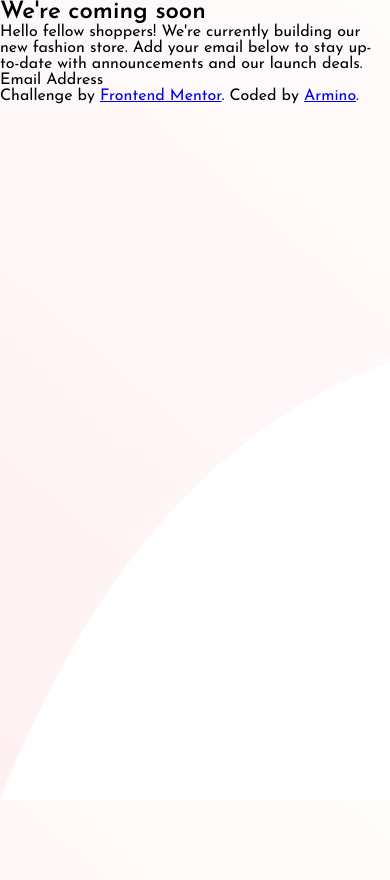
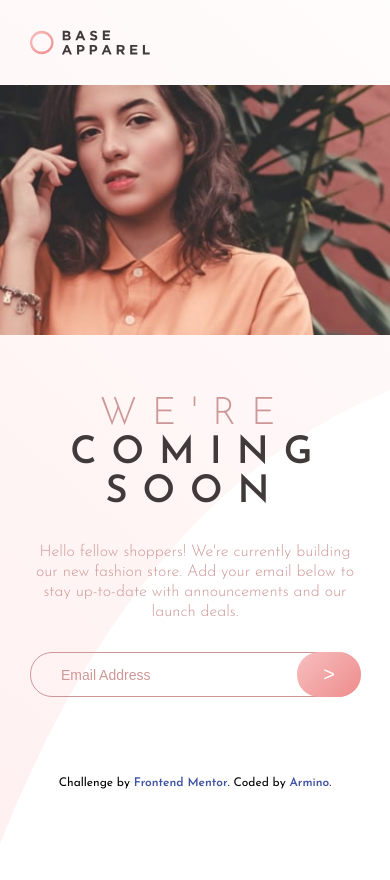
Before and after one commit to armino-dev/base-apparel, a website: page index.html in a window 390 px wide. Shown: the top 880 px of the page. After the commit the page ends 844 px from the top, so only its background shows below. Drawn offline with Linux system fonts and the light colour scheme.

Commit message:
Mobile version almost ready

```diff
--- a/css/style.css
+++ b/css/style.css
@@ -20,14 +20,12 @@ The designs were created to the following widths:
 - Weights: 300, 400, 600
 */
 
-@import url('https://fonts.googleapis.com/css2?family=Josefin+Sans:wght@300;400;600&display=swap');
+@import url("https://fonts.googleapis.com/css2?family=Josefin+Sans:wght@300;400;600&display=swap");
 
 :root {
     --red-desaturated: hsl(0, 36%, 70%);
     --red-soft: hsl(0, 93%, 68%);
     --red-dark-grayish: hsl(0, 6%, 24%);
-    --gradient-one: linear-gradient(to left, hsl(0, 0, 100%), hsl(0, 100%, 98%));
-    --gradient-two: linear-gradient(to left, hsl(0, 80%, 86%), hsl(0, 74%, 74%));
 }
 
 * {
@@ -37,14 +35,132 @@ The designs were created to the following widths:
 }
 
 body {
-    font-family: 'Josefin Sans', sans-serif;
+    font-family: "Josefin Sans", sans-serif;
+    font-size: 16px;
     min-height: 100vh;
 }
 
 #wrapper {
-    background: white url(/images/bg-pattern-desktop.svg);
+    background: white url(/images/bg-pattern-desktop.svg) no-repeat left top;
+    background-size: cover;
     display: flex;
     flex-direction: column;
     max-width: 1440px;
-    min-height: 100em;
+    height: 100vh;
 }
+
+header {
+}
+
+#brand {
+    display: flex;
+    flex-direction: row;
+    align-items: center;
+    height: 85px;
+    padding-left: 30px;
+}
+
+#brand img {
+    height: 25px;
+}
+
+.hero {
+    height: 250px;
+    background: url(/images/hero-mobile.jpg) no-repeat center top;
+    background-size: cover;
+}
+
+main {
+    display: flex;
+    flex-direction: column;
+    align-items: center;
+}
+
+h2.title {
+    margin-top: 60px;
+    margin-bottom: 30px;
+    font-size: 38px;
+    color: var(--red-dark-grayish);
+    text-transform: uppercase;
+    width: 64%;
+    letter-spacing: 15px;
+    text-align: center;
+}
+
+h2.title span.em {
+    font-weight: 300;
+    color: var(--red-desaturated);
+}
+
+p {
+    padding: 0 35px 30px 35px;
+    text-align: center;
+    font-weight: 300;
+    line-height: 20px;
+    color: var(--red-desaturated);
+}
+
+.input-container {
+    padding: 0 30px;
+    display: flex;
+    flex-direction: row;
+    align-items: center;
+    height: 45px;
+    width: calc(100% - 60px);
+    border: 1px solid var(--red-desaturated);
+    border-radius: 22px;
+    position: relative;
+}
+
+.btn {
+    background: linear-gradient(135deg, hsl(0, 80%, 86%), hsl(0, 74%, 74%));
+}
+
+.btn:hover {
+    background: linear-gradient(135deg, hsl(0, 100%, 98%), hsl(0, 80%, 86%));
+    cursor: pointer;
+}
+
+.input-container .btn {
+    position: absolute;
+    border:0;
+    width: 64px;
+    border-radius: 22px;
+    height: 45px;
+    outline: none;
+    right: -2px;
+    color: white;
+    font-size: 20px;
+    line-height: 45px;
+}
+
+.input-container label {
+    display: none;
+}
+
+.input-container input[type="text"],
+.input-container input[type="email"] {
+    border: 0;
+    background: none;
+    outline: none;
+    font-size: 14px;
+}
+
+.input-container input[type="text"]::placeholder,
+.input-container input[type="email"]::placeholder {
+    color: var(--red-desaturated);
+}
+
+.attribution {
+    margin-top: 80px;
+    font-size: 12px;
+    text-align: center;
+}
+.attribution a {
+    color: #3e52a3;
+    text-decoration: none;
+    font-weight: 700;
+}
+.attribution a:hover {
+    color: #63687e;
+}
--- a/index.html
+++ b/index.html
@@ -14,19 +14,22 @@
 <body>
   <div id="wrapper">
     <header>
-      <h1 id="brand"></h1>
+      <h1 id="brand"><img src="/images/logo.svg" alt="logo"></h1>
       <div class="hero"></div>
     </header>
     <main>
-      <h2 class="title">We're coming soon</h2>
-
+      <h2 class="title"><span class="em">We're</span> coming soon</h2>
       <p>
         Hello fellow shoppers! We're currently building our new fashion store.
         Add your email below to stay up-to-date with announcements and our launch deals.
       </p>
-      <div class="container">
-        Email Address
-      </div>
+      <form class="input-container">
+
+          <label for="email">Email address</label>
+          <input name="email" type="email" placeholder="Email Address" required  />
+          <button type="submit" class="btn">&gt;</button>
+
+      </form>
     </main>
     <footer>
       <div class="attribution">
```
